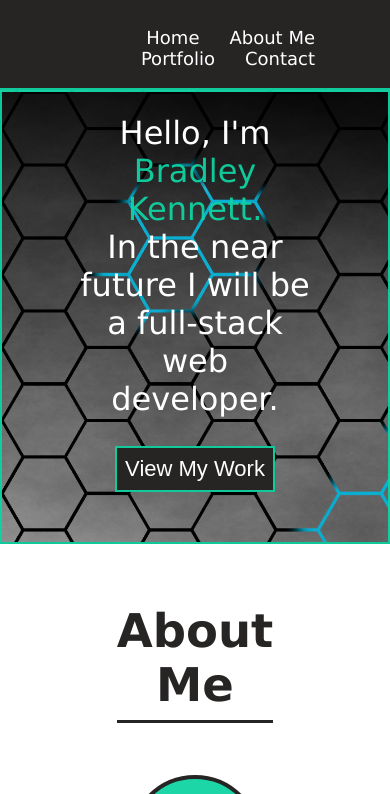
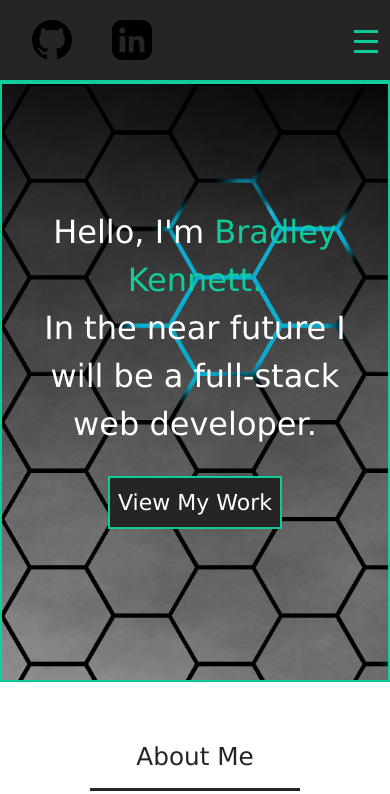
Before and after one commit to Codechef27/Portfolio, a plain HTML site: page index.html in a window 390 px wide. Shown: the top 794 px of the page. Drawn offline with nearby package versions, Linux system fonts and the light colour scheme.

Commit message:
game-reviews-add

```diff
--- a/assets/style.css
+++ b/assets/style.css
@@ -17,40 +17,138 @@ body {
 
 
 header {
-    height: 80px;
+    /* height: 100px; */
     position: sticky;
     position: -webkit-sticky;
     top: 0;
     z-index: 9999;
     background-color: var(--secondary-color);
     border-bottom: var(--terttiary-color) 2px solid;
-    padding-top: 8px;
+
 
 }
 
-header nav ul {
-    display: flex;
-    flex-wrap: wrap;
-    justify-content: flex-end;
-    align-items: center;
+header ul {
     list-style: none;
     margin: 10px 0;
     padding: 10px 0;
+    background-color: var(--secondary-color);
 }
 
-header nav ul li a {
+header ul li a {
     color: var(--primary-color);
     text-decoration: none;
     padding: 15px 15px;
     font-size: 18px;
-    text-align: center;
+
 }
 
-header nav ul li a:hover {
+header ul li a:hover {
     font-weight: bolder;
     color:var(--terttiary-color);
 
 }
+
+.git {
+    height: 40px;
+    margin: 20px;
+
+
+}
+
+.linkedin {
+    height: 40px;
+    margin: 20px;
+}
+
+
+.navbar-toggler {
+    width: 20px;
+    height: 20px;
+    position: relative;
+    transition: .5s ease-in-out;
+    border: 2px solid var(--secondary-color);
+
+}
+
+.navbar-toggler,
+.navbar-toggler:focus,
+.navbar-toggler:active,
+.navbar-toggler-icon:focus {
+    outline: none;
+    box-shadow: none;
+    border: 0;
+    position: relative;
+}
+
+.navbar-toggler span {
+    margin: 0;
+    padding: 0;
+}
+
+.toggler-icon {
+    display: block;
+    position: absolute;
+    height: 3px;
+    width: 100%;
+    background: var(--terttiary-color);
+    border-radius: 1;
+    opacity: 1;
+    left: 0;
+    transform: rotate(0deg);
+    transition: .25s ease-in-out;
+}
+
+.middle-bar {
+    margin-top: 0px;
+}
+
+
+/* State when the navbar is collapsed */
+
+.navbar-toggler.collapsed .top-bar {
+    position: absolute;
+    top: 0px;
+    transform: rotate(0deg);
+}
+
+.navbar-toggler.collapsed .middle-bar {
+    opacity: 1;
+    position: absolute;
+    top: 10px;
+    filter: alpha(opacity=100);
+}
+
+.navbar-toggler.collapsed .bottom-bar {
+    position: absolute;
+    top: 20px;
+    transform: rotate(0deg);
+}
+
+/* when navigation is clicked */
+
+.navbar-toggler .top-bar {
+    top: inherit;
+    transform: rotate(135deg);
+}
+
+.navbar-toggler .middle-bar {
+    opacity: 0;
+    top: inherit;
+    filter: alpha(opacity=0);
+}
+
+.navbar-toggler .bottom-bar {
+    top: inherit;
+    transform: rotate(-135deg);
+}
+
+/* Color of 3 lines */
+
+
+
+
+
 /*------------------------------------------------------------------------*/
 
 .hero {
@@ -190,7 +288,12 @@ article div {
     display: grid;
     margin: 20px;
 }
-
+.iframe {
+    width: 300px;
+    height: 300px;
+    border: 3px solid silver;
+    padding: 8px;
+}
 iframe {
     padding: 8px;
     border: 3px solid silver;
@@ -244,10 +347,11 @@ article button:hover {
 }
 
 form {
-    padding: 26px 85px;
+    padding: 26px 20px;
     display: flex;
     flex-direction: column;
     background-color: var(--secondary-color);
+    border-radius: 15px;
 }
 
 input {
@@ -300,6 +404,7 @@ footer {
     align-items: center;
     height: 100px;
     background-color: var(--terttiary-color);
+    margin-top: 10px;
 }
 
 footer h4 {
@@ -314,14 +419,14 @@ footer h4 {
 
 }
 /*media query for tablets and smaller*/
-@media screen and (max-width:768px) {
+/* @media screen and (max-width:768px) {
     main {
         padding: 0 146px;
     }
-}
+} */
 
 /*media query for mobile phones and smaller*/
-@media  screen and (max-width: 575px) {
+/* @media  screen and (max-width: 575px) {
 
     .hero {
         height: 450px;
@@ -339,4 +444,4 @@ footer h4 {
         padding: 34px 0 16px
     }
 
-}
+} */
--- a/index.html
+++ b/index.html
@@ -1,31 +1,61 @@
 <!DOCTYPE html>
 <html lang="en">
+</html>
     <head>
         <meta name="viewport" content="width=device-width, initial-scale=1.0" />
         <meta charset="UTF-8" />
         <title>Bradley K. Portfolio</title>
+        <!-- CSS only -->
+        <link href="https://cdn.jsdelivr.net/npm/bootstrap@5.2.0-beta1/dist/css/bootstrap.min.css"
+          rel="stylesheet" integrity="sha384-0evHe/X+R7YkIZDRvuzKMRqM+OrBnVFBL6DOitfPri4tjfHxaWutUpFmBp4vmVor"
+          crossorigin="anonymous">
     <link rel="stylesheet" href="./assets/style.css">
     </head>
         <!------------------------------------------------------------->
     <body alt="hexagon shapes">
         <!--header/ navigation-->
-        <header>
-            <nav>
-                <ul>
-                    <li>
+        <header class="container-fluid">
+            <section class="d-flex flex-row ">
+                <div class="">
+                    <a href="https://github.com/Codechef27">
+                        <img class="git" src="./assets/images/github.svg">
+                    </a>
+                </div>
+                <div class="">
+                    <a href="https://www.linkedin.com/in/bradley-kennett-76a164158/">
+                        <img class="linkedin" src="./assets/images/linkedin-icon.svg">
+                    </a>
+                </div>
+                <div class="d-flex ms-auto">
+                        <nav class="navbar navbar-expand-lg">
+                            <button class="navbar-toggler collapsed d-flex d-lg-none d-flex flex-column
+                                justify-content-around" type="button"
+                                data-bs-toggle="collapse" data-bs-target="#navbarToggleExternalContent"
+                                aria-controls="navbarToggleExternalContent" aria-expanded="false" aria-label="Toggle navigation">
+                                <span class="toggler-icon top-bar"></span>
+                                <span class="toggler-icon middle-bar"></span>
+                                <span class="toggler-icon bottom-bar"></span>
+                            </button>
+                            <div class="collapse navbar-collapse" id="navbarToggleExternalContent">
+                                <ul class="navbar-nav">
+                                    <li class="nav-item">
                                         <a href="#home">Home</a>
                                     </li>
-                    <li>
-                       <a href="#about-me">About Me</a>
+                                    <li class="nav-item">
+                                        <a href="#about-me">About</a>
                                     </li>
-                    <li>
+                                    <li class="nav-item">
                                         <a href="#portfolio">Portfolio</a>
                                     </li>
-                    <li>
+                                    <li class="nav-item">
                                         <a href="#contact">Contact</a>
                                     </li>
                                 </ul>
+                            </div>
                         </nav>
+                    </div>
+            </section>
+
         </header>
 
         <!--header/navigation end-->
@@ -110,8 +140,8 @@
             <h2 class="section-title"> Recent Projects</h2>
             <article>
                 <div>
-                    <iframe src="https://codechef27.github.io/run-buddy/"allowfullscreen=""></iframe>
-                    <button type="button" onclick="location.href='https://codechef27.github.io/run-buddy/'">Visit Run Buddy</button>
+                    <img class="iframe" src="./assets/images/game-reviews.png">
+                    <button type="button" onclick="location.href='https://codechef27.github.io/pc-game-reviews/'">Game Reviews</button>
                 </div>
                 <div>
                     <iframe src="coming-soon"></iframe>
@@ -169,5 +199,9 @@
             <h4>&copy; 2022 Bradley Kennett</h4>
 
         </footer>
+        <script src="https://cdn.jsdelivr.net/npm/@popperjs/core@2.11.5/dist/umd/popper.min.js"
+        integrity="sha384-Xe+8cL9oJa6tN/veChSP7q+mnSPaj5Bcu9mPX5F5xIGE0DVittaqT5lorf0EI7Vk" crossorigin="anonymous"></script>
+        <script src="https://cdn.jsdelivr.net/npm/bootstrap@5.2.0-beta1/dist/js/bootstrap.min.js"
+        integrity="sha384-kjU+l4N0Yf4ZOJErLsIcvOU2qSb74wXpOhqTvwVx3OElZRweTnQ6d31fXEoRD1Jy" crossorigin="anonymous"></script>
     </body>
 </html>
```
Also changed, not shown: assets/images/github.svg (added), assets/images/linkedin.svg (added), 1 other file. Lines whose indentation alone changed are shown as unchanged.
